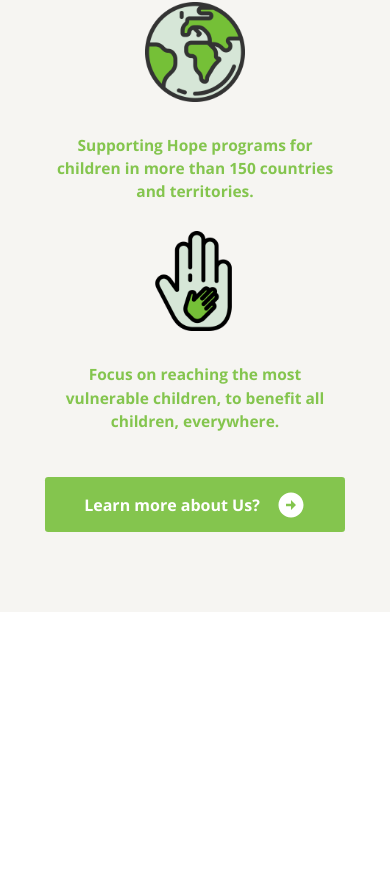
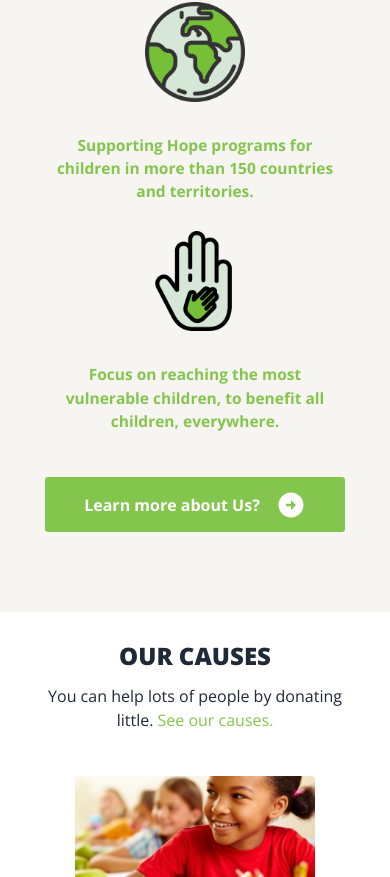
Before and after one commit to admirerbrown/Together, a React (Vite) app in the folder client/: page / in a window 390 px wide. Shown: the part 1123-2000 px from the top of the page. Before the commit the page ends 1735 px from the top, so only its background shows below. Built offline with nearby package versions, Linux system fonts and the light colour scheme.

Commit message:
cause mobile responsive

```diff
--- /dev/null
+++ b/client/src/Components/causesSumary.jsx
@@ -0,0 +1,77 @@
+import cause_1 from '../assets/cause_1.jpg'
+import cause_2 from '../assets/cause_2.jpg'
+
+
+const HomeCauses = () => {
+    const data = [
+        {
+            img:cause_2,
+            title: 'Education for Everyone',
+            text: 'In the XXI century, there are still plenty of countries where education is forbidden to women.',
+            target: '$9000',
+            raised: '$22,333',
+            progress: '100%'
+        },
+         {
+            img:cause_1,
+            title: 'Feed every street child',
+            text: 'This cause is meant to raise funds to build a chain of schools in Malawi, Burundi,…',
+            target: '$9000',
+            raised: '$398,207',
+            progress: '50%'
+        },
+         {
+            img:'https://img.freepik.com/free-photo/closeup-shot-boy-doctor-wearing-sanitary-masks_181624-41864.jpg?size=626&ext=jpg&ga=GA1.1.865150467.1694076383&semt=ais',
+            title: 'Surgery for  children',
+            text: 'Our organization stands for the right to education for every child and person on this planet.',
+            target: '$9000',
+            raised: '$10,640 ',
+            progress: '100%'
+        }
+
+    ]
+    return (
+        <div className='bg-[#ffffff] flex flex-col gap-5 font-Open-Sans'>
+            <div className="flex flex-col items-center mt-7">
+                <h2 className='text-2xl font-extrabold uppercase mb-3 md:text-3xl xl:text-5xl'>our causes</h2>
+                <p className='px-10 text-center md:text-[20px] font-normal lg:text-[22px] xl:text-[24px] xl:mt-4 mb-6'>You can help lots of people by donating little. <span className='text-[#84c54e]'><a href='#'>See our causes.</a></span></p>
+            </div>
+
+            {data.map((item, index) => (
+                <div key={index} className='flex flex-col items-center gap-5'>
+                    <div className='w-[240px] object-cover'>
+                        <img src={item.img} className='w-full h-full rounded' alt="" />
+                    </div>
+                    <p className='text-[18px] font-bold text-[#84c54e] text-start w-full pl-[76px] pr-[84px] hover:text-[#ff6900]'>
+                        {item.title}
+                    </p>
+                    <p className='text-[12.5px] leading-[1.4rem] pl-[76px] pr-[85px] text-left text-zinc-500'>
+                        {item.text}
+                    </p>
+
+                    <div>
+                        <p className='text-[14px] font-bold mb-2'>
+                            <span className='text-[#84c54e] font-bold'>{item.raised}</span> of {item.target} raised
+                        </p>
+                        <div className="w-[240px] h-5 bg-[#eee] rounded-full mb-5">
+                            <div style={{ width: `${item.progress}` }} className="h-full text-center text-xs text-white bg-[#ff6900] rounded-full">
+                            </div>
+                        </div>
+                        <div className="mb-10 flex items-center justify-center font-bold btn-sm h-[44px] w-[100px]  bg-[#ffe400] hover:bg-[#84c54e] hover:text-white mr-2.5 border-none rounded">
+                            Donate
+                        </div>
+                    </div>
+                </div>
+            ))}
+
+
+
+        </div>
+    )
+}
+
+
+
+
+
+export default HomeCauses;
--- a/client/src/Components/homepage.jsx
+++ b/client/src/Components/homepage.jsx
@@ -1,11 +1,13 @@
 import HeroSection from "./hero"
 import Missions from "./mission"
+import HomeCauses from "./causesSumary"
 
 const HomePage =()=>{
   return (
     <div className="bg-[#f6f5f2]">
       <HeroSection></HeroSection>
       <Missions></Missions>
+      <HomeCauses></HomeCauses>
     </div>
   )
 }
```
Also changed, not shown: client/src/App.css (line endings or trailing spaces), client/src/assets/cause_1.jpg (added), client/src/assets/cause_2.jpg (added).
